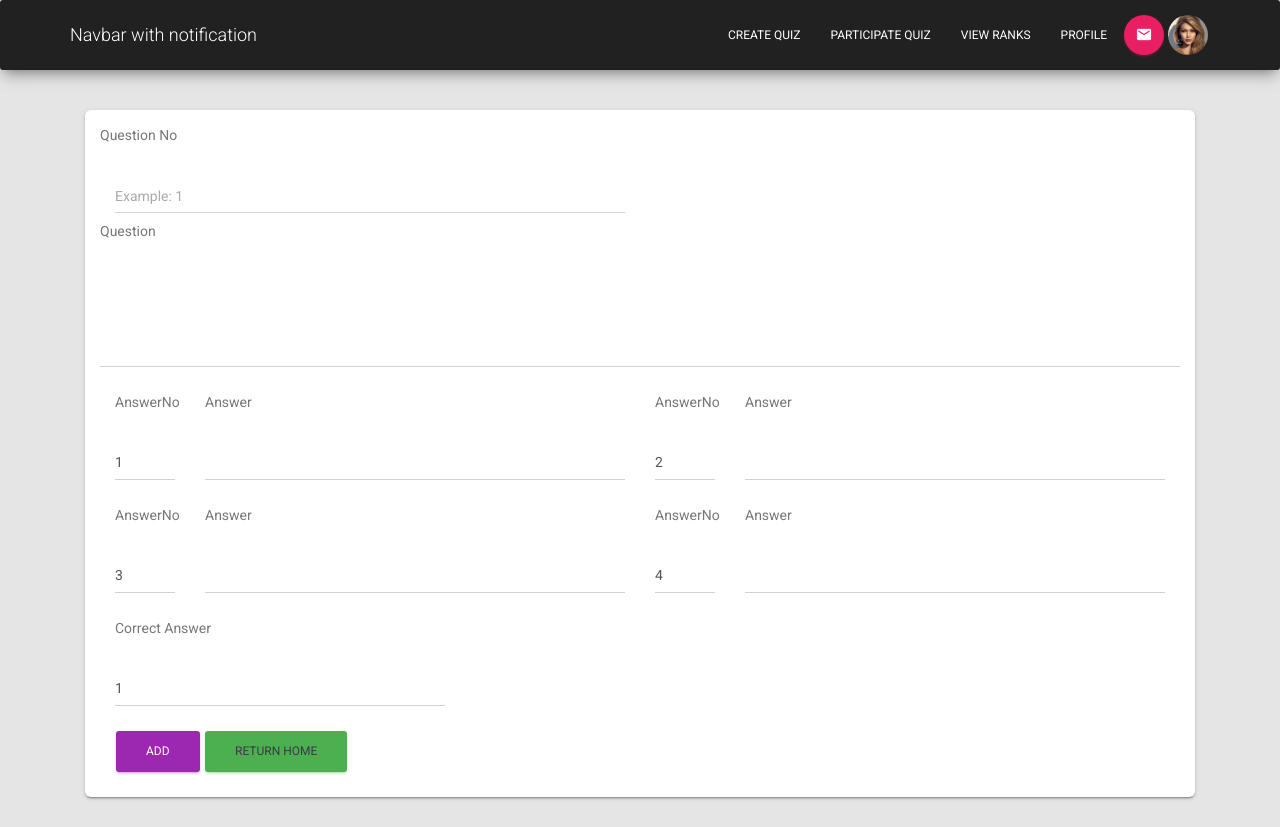
After one commit to VishalTharindu/OnlineQuizCodeigniter, a CodeIgniter 4 app: template app/Views/Quiz/addQuestion.php in a window 1280 px wide. The commit adds this page. Run offline with PHP 8.4 and a stand-in for CodeIgniter, Linux system fonts and the light colour scheme; the template is opened without the code that fills it, so the values that code supplies are empty; some libraries are stand-ins or nearby versions.

Commit message:
create quiz and add quiz function added

```diff
--- a/app/Config/Boot/production.php
+++ b/app/Config/Boot/production.php
@@ -7,7 +7,7 @@
   | Don't show ANY in production environments. Instead, let the system catch
   | it and display a generic error message.
  */
-ini_set('display_errors', '0');
+ini_set('display_errors', '1');
 error_reporting(E_ALL & ~E_NOTICE & ~E_DEPRECATED & ~E_STRICT & ~E_USER_NOTICE & ~E_USER_DEPRECATED);
 
 /*
--- a/app/Config/Database.php
+++ b/app/Config/Database.php
@@ -32,9 +32,9 @@ class Database extends \CodeIgniter\Database\Config
 	public $default = [
 		'DSN'      => '',
 		'hostname' => 'localhost',
-		'username' => '',
+		'username' => 'root',
 		'password' => '',
-		'database' => '',
+		'database' => 'onlinequiz',
 		'DBDriver' => 'MySQLi',
 		'DBPrefix' => '',
 		'pConnect' => false,
--- a/app/Config/Routes.php
+++ b/app/Config/Routes.php
@@ -77,6 +77,9 @@ $routes->get('/Registration', 'RegistrationController::index');
 $routes->get('/Login', 'LoginController::index');
 $routes->get('/nav', 'LoginController::testnav');
 $routes->get('/create/quiz', 'QuizController::createquiz');
+$routes->post('/store/quiz', 'QuizController::storequiz');
+$routes->get('/create/question', 'QuizController::createquestion');
+$routes->post('/store/question', 'QuestionController::storequestion');
 
 
 /**
--- /dev/null
+++ b/app/Views/Quiz/addQuestion.php
@@ -0,0 +1,197 @@
+<!DOCTYPE html>
+<html lang="en">
+<head>
+    <meta charset="UTF-8">
+    <meta name="viewport" content="width=device-width, initial-scale=1.0">
+    <meta http-equiv="X-UA-Compatible" content="ie=edge">
+    <title>Document</title>
+
+    <?=$this->include('incfile/insidelinkz')?>
+
+    <script src="https://cdn.tiny.cloud/1/no-api-key/tinymce/5/tinymce.min.js" referrerpolicy="origin"></script>
+    <script>tinymce.init({selector:'textarea'});</script>
+</head>
+<body>
+    <?=$this->include('incfile/innernavi')?>
+    <div class="container">
+        <div class="col-md-12">
+            <h1></h1>
+            <div class="card">
+                <div class="card-content">
+                <div class="my-5"></div>
+                    <form action="/store/question" method="post">
+                        <?php
+                            $db      = \Config\Database::connect();
+                            $builder = $db->table('quizs');
+                            $resu = $builder->orderBy('id', 'DESC');
+                            $query = $resu->get(1);
+                            foreach ($query->getResult() as $row)
+                            {
+                                    echo "
+                                        <input class='form-control' name='quizNo' value='$row->id'placeholder='Example: 1' type='hidden'>
+                                    ";
+
+                            }
+                        ?>
+                        <div class="row">
+                            <label class="text-muted" for="input-country">Question No</label>
+                            <div class="form-group">
+                                <div class="col-md-6">
+                                    <input class="form-control" name='questionNo' placeholder='Example: 1' type="text">
+                                </div>
+                            </div>
+                            <p class='text-danger'>
+                                <?php
+                                    if(\Config\Services::validation()->hasError('questionNo'))
+                                    {
+                                        echo $validation->showError('questionNo');
+                                    }
+                                ?>
+                            </p>
+                        </div>
+                        <div class="my-5"></div>
+                        <div class="row">
+                            <label class="form-control-label text-muted" for="input-country">Question</label>
+                            <textarea id="drive-demo" rows="4" name="question" class="form-control" placeholder="" value="" ></textarea>
+                            <p class='text-danger'>
+                                <?php
+                                    if(\Config\Services::validation()->hasError('question'))
+                                    {
+                                        echo $validation->showError('question');
+                                    }
+                                ?>
+                            </p>
+                        </div>
+                        <div class="my-5"></div>
+                        <div class="row">
+                            <div class="col-md-1">
+                            <label class="form-control-label text-muted" for="input-country">AnswerNo</label>
+                                <div class="form-group">
+                                    <select name="timetype" class="form-control" id="Type">
+                                        <option value="1">1</option>
+                                    </select>
+                                </div>
+                            </div>
+                            <div class="col-md-5">
+                            <label class="form-control-label text-muted" for="input-country">Answer</label>
+                                <div class="form-group">
+                                    <input name='fstanswer' class="form-control" type="text">
+                                </div>
+                                <p class='text-danger'>
+                                    <?php
+                                        if(\Config\Services::validation()->hasError('fstanswer'))
+                                        {
+                                            echo $validation->showError('fstanswer');
+                                        }
+                                    ?>
+                                </p>
+                            </div>
+                            <div class="col-md-1">
+                                <label class="form-control-label text-muted" for="input-country">AnswerNo</label>
+                                <div class="form-group">
+                                    <select name="timetype" class="form-control" id="Type">
+                                        <option value="2">2</option>
+                                    </select>
+                                </div>
+                            </div>
+                            <div class="col-md-5">
+                                <label class="form-control-label text-muted" for="input-country">Answer</label>
+                                <div class="form-group">
+                                    <input name='secanswer' class="form-control" type="text">
+                                </div>
+                                        <p class='text-danger'>
+                                    <?php
+                                        if(\Config\Services::validation()->hasError('secanswer'))
+                                        {
+                                            echo $validation->showError('secanswer');
+                                        }
+                                    ?>
+                                </p>
+                            </div>
+                        </div>
+                        <div class="row">
+                            <div class="col-md-1">
+                            <label class="form-control-label text-muted" for="input-country">AnswerNo</label>
+                                <div class="form-group">
+                                    <select name="timetype" class="form-control" id="Type">
+                                        <option value="3">3</option>
+                                    </select>
+                                </div>
+                            </div>
+                            <div class="col-md-5">
+                            <label class="form-control-label text-muted" for="input-country">Answer</label>
+                                <div class="form-group">
+                                    <input name='thranswer' class="form-control" type="text">
+                                </div>
+                                <p class='text-danger'>
+                                    <?php
+                                        if(\Config\Services::validation()->hasError('thranswer'))
+                                        {
+                                            echo $validation->showError('thranswer');
+                                        }
+                                    ?>
+                                </p>
+                            </div>
+                            <div class="col-md-1">
+                                <label class="form-control-label text-muted" for="input-country">AnswerNo</label>
+                                <div class="form-group">
+                                    <select name="timetype" class="form-control" id="Type">
+                                        <option value="4">4</option>
+                                    </select>
+                                </div>
+                            </div>
+                            <div class="col-md-5">
+                                <label class="form-control-label text-muted" for="input-country">Answer</label>
+                                <div class="form-group">
+                                    <input name='frtanswer' class="form-control" type="text">
+                                </div>
+                                <p class='text-danger'>
+                                    <?php
+                                        if(\Config\Services::validation()->hasError('frtanswer'))
+                                        {
+                                            echo $validation->showError('frtanswer');
+                                        }
+                                    ?>
+                                </p>
+                            </div>
+                        </div>
+                        <div class="row">
+                            <div class="col-md-4">
+                            <label class="form-control-label text-muted" for="input-country">Correct Answer</label>
+                            <select name="correctAnswer" class="form-control" id="Type">
+                                <option value="1">1</option>
+                                <option value="2">2</option>
+                                <option value="3">3</option>
+                                <option value="4">4</option>
+                            </select>
+                            </div>
+                            <p class='text-danger'>
+                                <?php
+                                    if(\Config\Services::validation()->hasError('correctAnswer'))
+                                    {
+                                        echo $validation->showError('correctAnswer');
+                                    }
+                                ?>
+                            </p>
+                        </div>
+                        <button type="submit" class="btn btn-primary">Add</button>
+                        <button class="btn btn-success"><a href="/" class='text-white'>Return Home</a></button>
+                    </form>
+                </div>
+            </div>
+        </div>
+    </div>
+</body>
+    <script>
+        tinymce.init({
+            selector: 'textarea#drive-demo',
+            plugins: 'image media link tinydrive code imagetools',
+            height: 600,
+            toolbar: 'insertfile image link | code',
+            tinydrive_token_provider: 'URL_TO_YOUR_TOKEN_PROVIDER',
+            tinydrive_dropbox_app_key: 'YOUR_DROPBOX_APP_KEY',
+            tinydrive_google_drive_key: 'YOUR_GOOGLE_DRIVE_KEY',
+            tinydrive_google_drive_client_id: 'YOUR_GOOGLE_DRIVE_CLIENT_ID'
+        });
+    </script>
+</html>
--- a/app/Views/Quiz/addQuiz.php
+++ b/app/Views/Quiz/addQuiz.php
@@ -16,6 +16,7 @@
 <body>
     <?=$this->include('incfile/innernavi')?>
     <div class="container">
+    <?php echo validation_errors(); ?>
         <div class="col-md-12">
             <div class="card">
                 <div class="card-content">
--- a/app/Views/incfile/innernavi.php
+++ b/app/Views/incfile/innernavi.php
@@ -30,7 +30,7 @@
         <div class="collapse navbar-collapse" id="navigation-example-2">
             <ul class="nav navbar-nav navbar-right">
                 <li>
-                    <a href="#pablo">
+                    <a href="/create/quiz">
                         Create Quiz
                     </a>
                 </li>
```
Also changed, not shown: app/Controllers/QuestionController.php (added, +50 -0 lines), app/Controllers/QuizController.php (+40 -1 lines), app/Database/Migrations/2020-01-10-133518_create_users_table.php (added, +51 -0 lines), app/Database/Migrations/2020-01-10-133520_create_questions_table.php (renamed from app/Database/Migrations/CreateQuizTables.php, +13 -9 lines), app/Database/Migrations/2020-01-10-133520_create_quizs_table.php (added, +55 -0 lines), app/Models/QuestionModel.php (added, +23 -0 lines), app/Models/QuizModel.php (added, +23 -0 lines), app/Views/Quiz/createQuiz.php (+53 -4 lines), app/Models/Quiz.php (deleted), app/Models/User.php (deleted), app/Models/UserModel.php (added).
